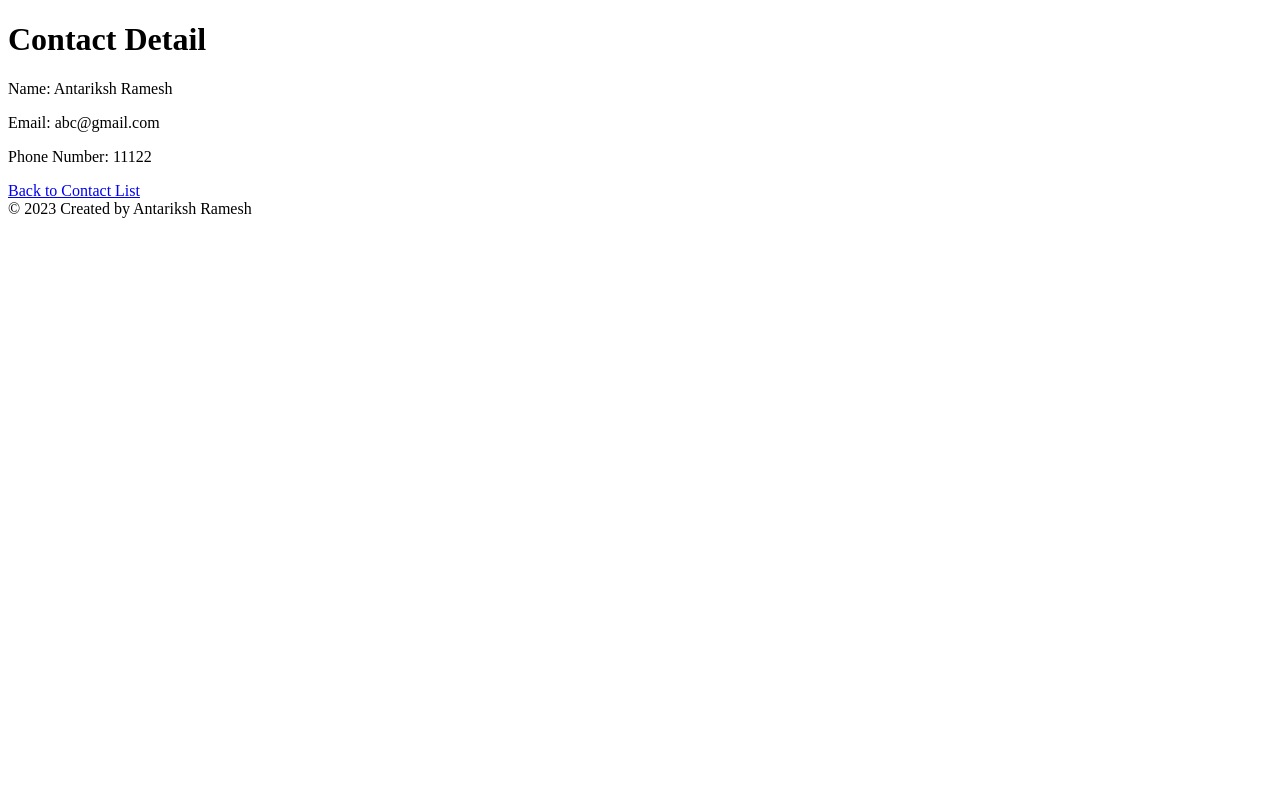
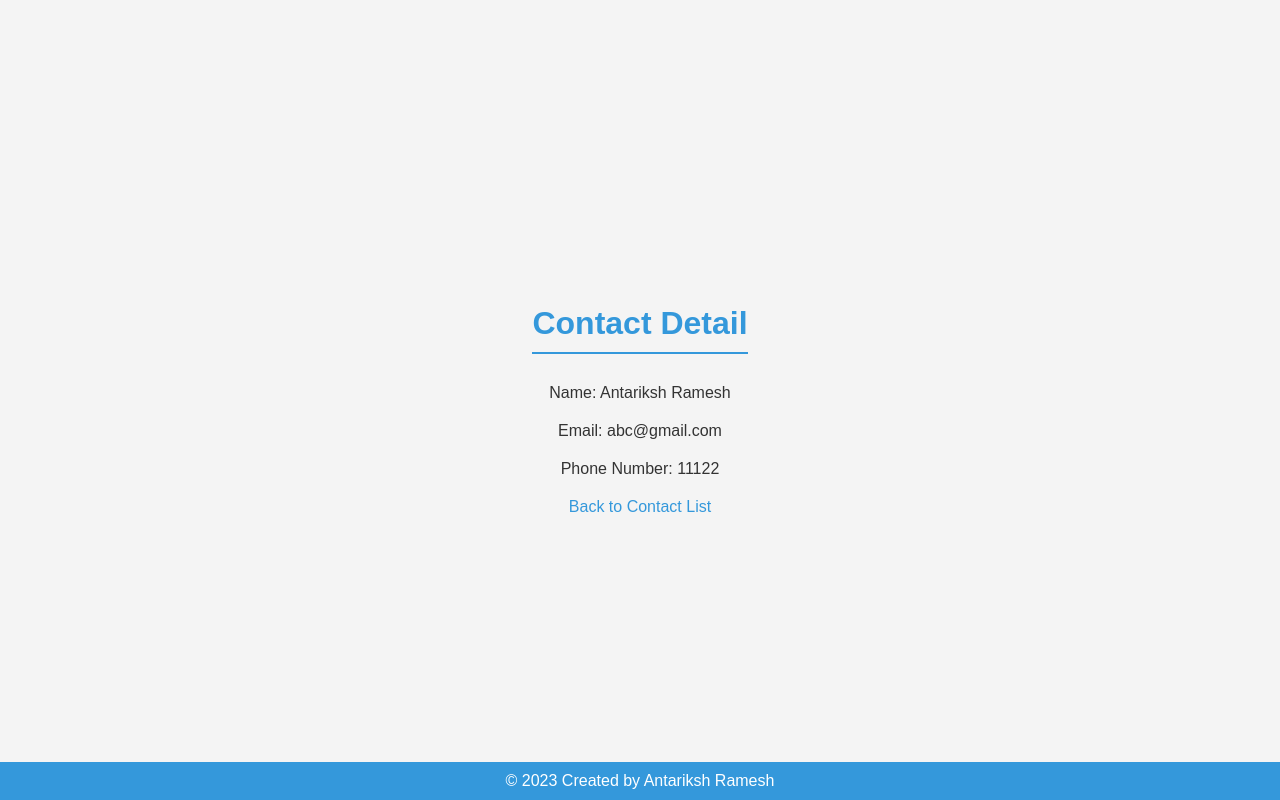
Before and after one commit to Antariksh-Ramesh/Antariksh_Ramesh, a Django app: page /contacts/5/detail/ in a window 1280 px wide. Run offline with Django 5.2, Linux system fonts and the light colour scheme; data comes from the database, SQL or seed files in the repository.

Commit message:
contact detail design

```diff
--- a/Contact_details/Templates/Contact_details/contact_detail.html
+++ b/Contact_details/Templates/Contact_details/contact_detail.html
@@ -4,6 +4,54 @@
 <head>
     <meta charset="UTF-8">
     <title>Contact Detail</title>
+    <style>
+        body {
+            font-family: Arial, sans-serif;
+            background-color: #f4f4f4;
+            display: flex;
+            flex-direction: column;
+            align-items: center;
+            justify-content: center;
+            height: 100vh;
+            margin: 0;
+        }
+
+        h1 {
+            color: #3498db;
+            border-bottom: 2px solid #3498db;
+            padding-bottom: 10px;
+            text-align: center;
+            margin-bottom: 20px;
+        }
+
+        p {
+            margin: 10px 0;
+            color: #333;
+            text-align: center;
+        }
+
+        a {
+            color: #3498db;
+            text-decoration: none;
+            display: block;
+            margin-top: 10px;
+            text-align: center;
+        }
+
+        a:hover {
+            text-decoration: underline;
+        }
+
+        footer {
+            position: fixed;
+            bottom: 0;
+            width: 100%;
+            text-align: center;
+            padding: 10px;
+            background-color: #3498db;
+            color: #fff;
+        }
+    </style>
 </head>
 <body>
     <h1>Contact Detail</h1>
```
